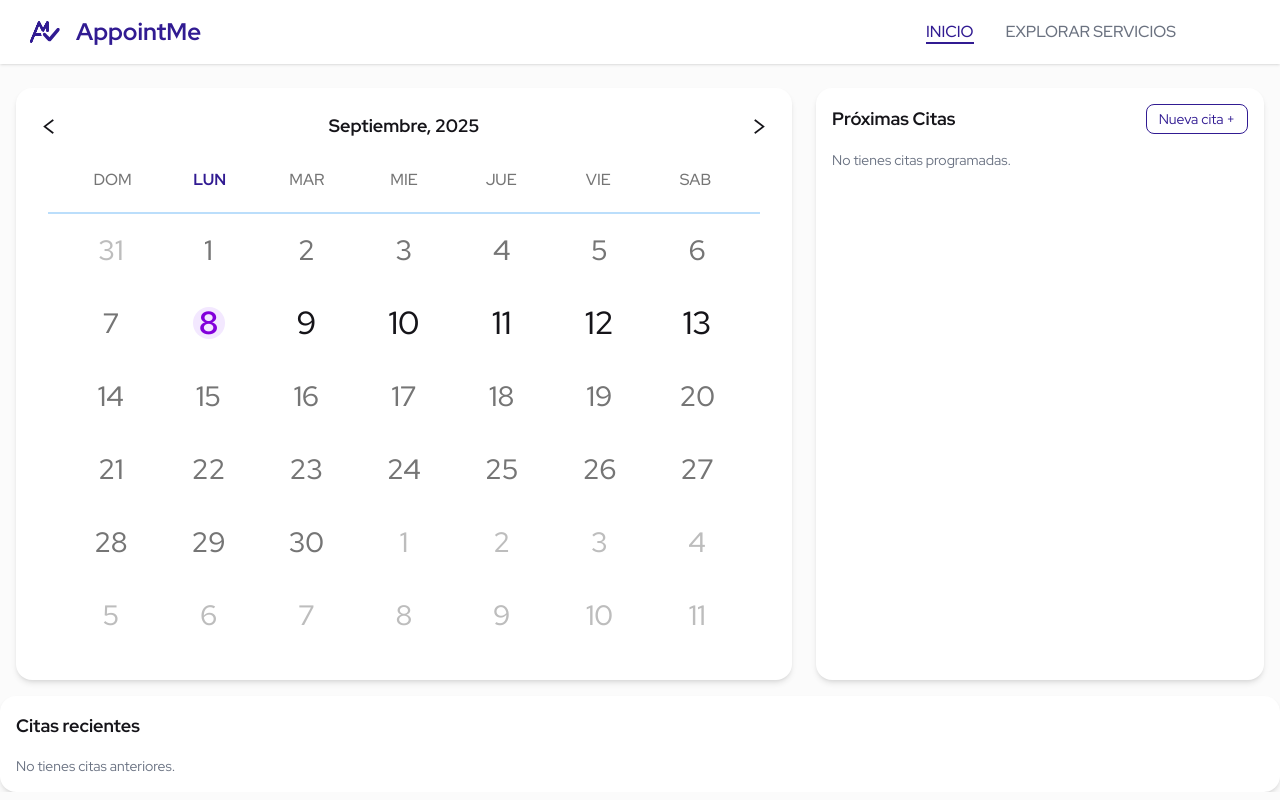
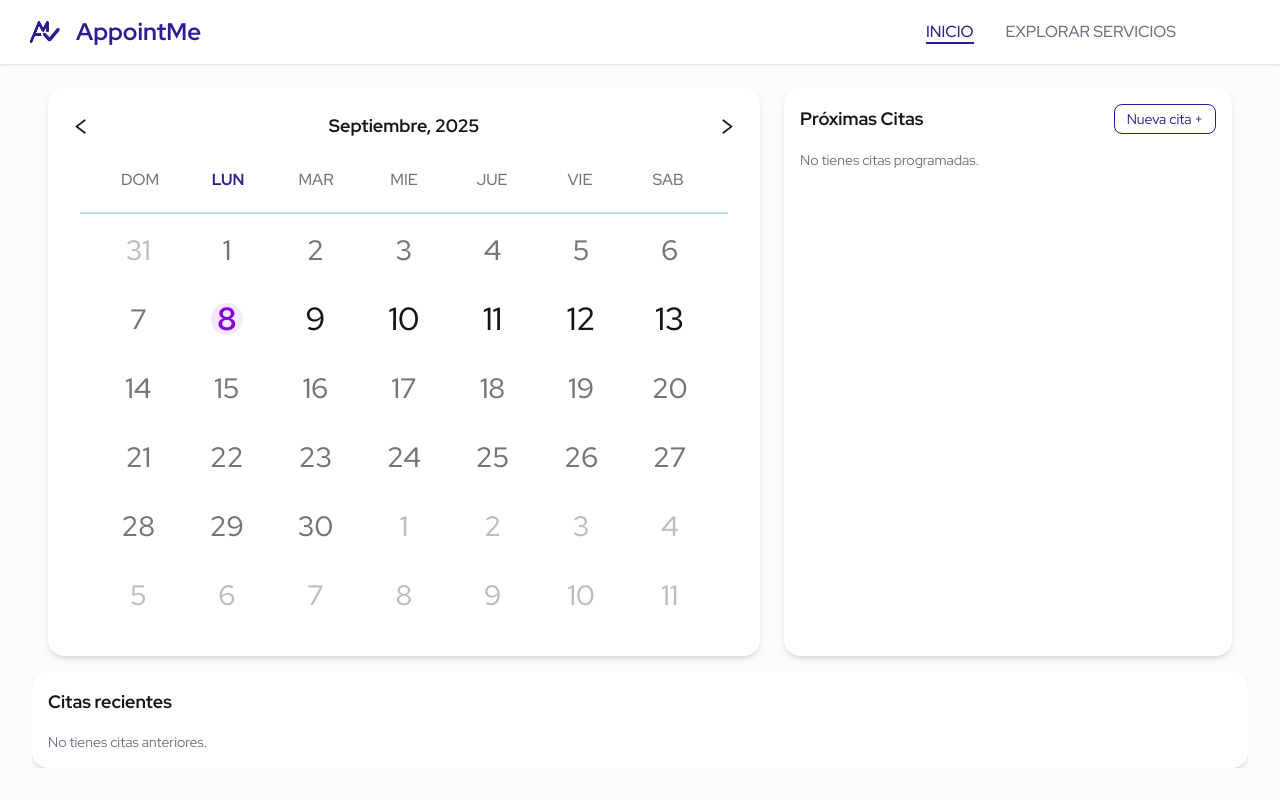
Before and after one commit to AppointMe/prototype-mvp, a React (Vite) app in the folder frontend/: page /home in a window 1280 px wide. Built offline with nearby package versions, Linux system fonts and the light colour scheme; some icons are missing; what pocketbase would draw is missing.

Commit message:
Update layout spacing and Upcoming item styles
Increased bottom and horizontal margins in the main layout container for improved spacing. Removed background color and added cursor style to Upcoming appointment items for a cleaner look.

```diff
--- a/frontend/src/components/home/Upcoming.jsx
+++ b/frontend/src/components/home/Upcoming.jsx
@@ -18,7 +18,7 @@ export default function Upcoming({appointments = []}) {
                     {appointments.map((app) => (
                         <li
                             key={app.id}
-                            className="p-3 rounded-xl bg-[#FBFBFB] hover:bg-gray-100 transition"
+                            className="p-3 rounded-xl hover:bg-gray-100 transition cursor-default"
                         >
                             <div className="font-medium text-gray-800">
                                 {(() => {
--- a/frontend/src/pages/Layout.jsx
+++ b/frontend/src/pages/Layout.jsx
@@ -9,7 +9,7 @@ export default function Layout() {
       <Navbar />
 
       {/* Aquí se renderizan las páginas */}
-      <div className="flex-1 overflow-y-auto mt-2 mb-2">
+      <div className="flex-1 overflow-y-auto mt-2 mb-8 mx-8">
         <Outlet />
       </div>
     </div>
```
